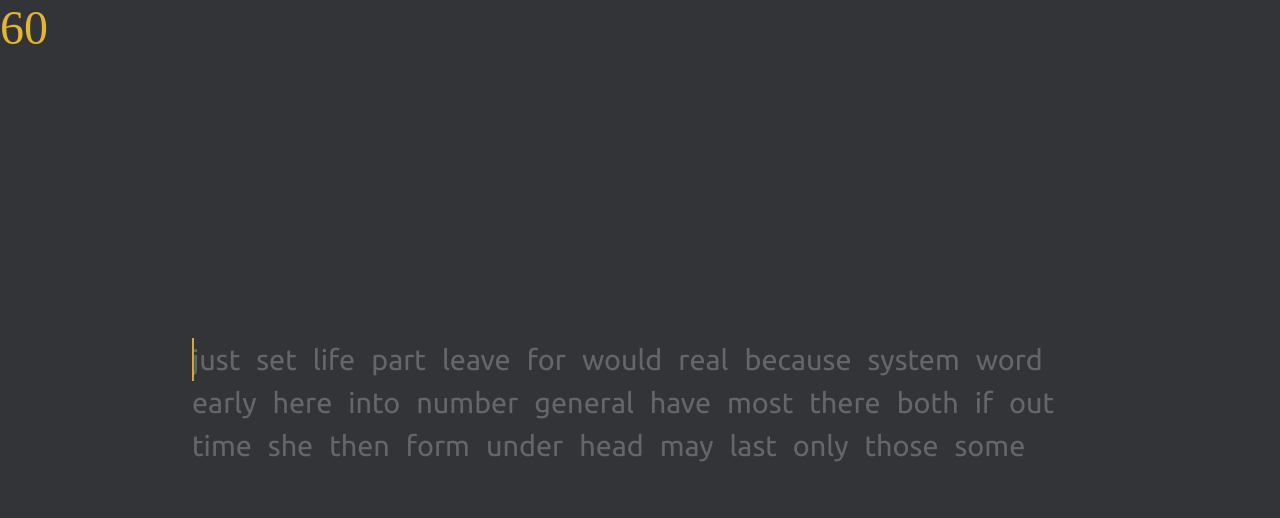
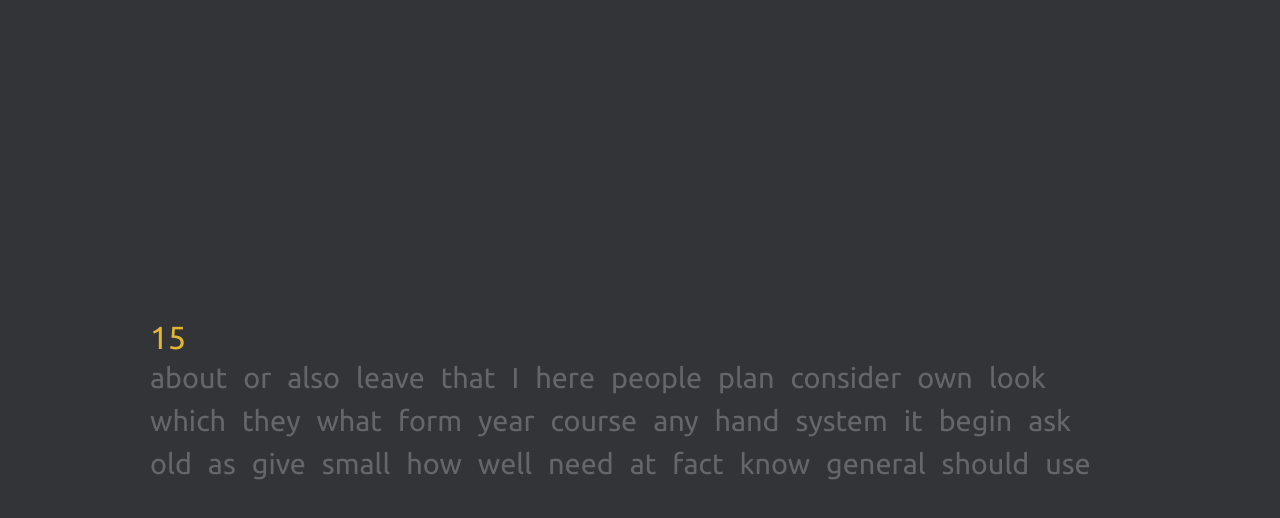
Before and after one commit to Achimenes-freeman/rs-clone, a React (Create React App) app: page / in a window 1280 px wide. Shown: the top 518 px of the page. Built offline with nearby package versions, Linux system fonts and the light colour scheme.

Commit message:
feat: complete test functional

```diff
--- a/package.json
+++ b/package.json
@@ -10,11 +10,12 @@
         "@types/node": "^16.18.10",
         "@types/react": "^18.0.26",
         "@types/react-dom": "^18.0.9",
-        "chart.js": "^4.2.0",
+        "chart.js": "^4.2.1",
         "classnames": "^2.3.2",
         "eslint-config-airbnb-typescript": "^17.0.0",
         "gh-pages": "^4.0.0",
         "react": "^18.2.0",
+        "react-chartjs-2": "^5.2.0",
         "react-dom": "^18.2.0",
         "react-router-dom": "^6.6.1",
         "react-scripts": "5.0.1",
--- a/src/App.tsx
+++ b/src/App.tsx
@@ -1,3 +1,14 @@
+import { useContext } from 'react';
 import { TestComponent } from './components/TestComponent/TestComponent';
+import { MainContext } from './context/MainContext/MainContext';
 
-export const App = () => <TestComponent />;
+export const App = () => {
+
+    const {isFinished} = useContext(MainContext)
+
+    return (
+        <div className='main'>
+            {isFinished ? 'done': <TestComponent/>}
+        </div>
+    )
+}
--- a/src/components/TestComponent/TestComponent.tsx
+++ b/src/components/TestComponent/TestComponent.tsx
@@ -4,51 +4,64 @@ import classNames from 'classnames';
 
 import styles from './style.module.scss';
 
-import { MainContext } from '../../context/MainContext';
+import { MainContext } from '../../context/MainContext/MainContext';
+import { TestContext } from '../../context/TestContext/TestContext';
 
 export const TestComponent = () => {
+
+    const {testContext, resetTestContext} = useContext(TestContext);
+    const {testContext:{allClicks, wrongClicks}} = useContext(TestContext);
     const {
         wordsList: wordsData,
         typedList,
-        timer,
         changeWordsList,
         changeTypedList,
         makeEmptyTypedList,
-        changeTimer,
+        changeFinished
     } = useContext(MainContext);
+
+    const [counting, setCounting] = useState(false);
+    const [timer, setTimer] = useState(+testContext.mode.split(' ')[1])
 
     const currentWordIndex = useRef(0);
     const currWord = useRef<Element>();
     const currentLetter = useRef<Element>();
+    const timerId = useRef<NodeJS.Timeout>();
 
-    const allClicks = useRef(0);
-    const wrongClicks = useRef(0);
-
-    const [counting, setCounting] = useState(false);
-    const timerId = useRef<NodeJS.Timeout>();
+    useEffect(()=> {
+        testContext.accuracy = Math.round((1 - (wrongClicks / allClicks)) * 100)
+    },[allClicks, testContext, wrongClicks])
 
     useEffect(() => {
         if (counting) {
+
             timerId.current = setInterval(() => {
-                changeTimer();
+                setTimer((prev) => prev - 1);
             }, 1000);
+
         } else {
             clearInterval(timerId.current);
         }
-    }, [counting, changeTimer]);
+    }, [counting]);
 
     useEffect(() => {
         if (timer <= 0) {
-            clearInterval(timerId.current);
+            setCounting(false)
+            const correctWords = typedList.filter((typedWord, index) => typedWord.join('') === wordsData[index].join('')).length;
+            testContext.wpm = correctWords * 60 / +testContext.mode.split(' ')[1];
+
+            changeFinished()
+        } else {
+            const correctWords = typedList.filter((typedWord, index) => typedWord.join('') === wordsData[index].join('')).length;
+            testContext.printsDynamics.push(Math.round(correctWords / ((15 - timer) / 60)))
         }
+
     }, [timer]);
 
+
     useEffect(() => {
-        currWord.current = document.getElementsByClassName(`${styles.word}`)[
-            currentWordIndex.current
-        ];
         if (!currentLetter.current) {
-            currWord.current.classList.add(`${styles.wordCaret}`);
+            currWord.current?.classList.add(`${styles.wordCaret}`);
         }
         currentLetter.current =
             currWord.current?.children[
@@ -71,23 +84,27 @@ export const TestComponent = () => {
         } else {
             currWord.current?.classList.add(`${styles.wordCaret}`);
         }
-    });
+    },[typedList]);
+
+    useEffect(()=> {
+        currWord.current = document.getElementsByClassName(`${styles.word}`)[0];
+    }, [wordsData])
 
     useEffect(() => {
         document.onkeydown = (e) => {
             switch (true) {
                 case e.key === 'Tab':
                     e.preventDefault();
+                    resetTestContext()
                     changeWordsList([...wordsData]);
                     makeEmptyTypedList();
                     currentWordIndex.current = 0;
                     setCounting(false);
-                    changeTimer(0);
+                    setTimer(+testContext.mode.split(' ')[1])
                     break;
 
                 case e.key === 'Backspace':
                     if (typedList[currentWordIndex.current].length) {
-                        allClicks.current -= 1;
                         typedList[currentWordIndex.current].pop();
                     }
                     changeTypedList([...typedList]);
@@ -107,6 +124,7 @@ export const TestComponent = () => {
                         }
 
                         currentWordIndex.current += 1;
+                        currWord.current = currWord.current?.nextElementSibling || currWord.current
                         typedList.push([]);
                         changeTypedList([...typedList]);
                         currentLetter.current?.classList.remove(
@@ -118,15 +136,16 @@ export const TestComponent = () => {
                     break;
 
                 case e.key.length === 1:
-                    typedList[currentWordIndex.current].push(e.key);
-                    allClicks.current += 1;
+                    typedList[currentWordIndex.current].push(e.key)
+                    testContext.allClicks += 1;
+
                     if (
                         typedList[currentWordIndex.current].at(-1) !==
                         wordsData[currentWordIndex.current].at(
                             typedList[currentWordIndex.current].length - 1
                         )
                     ) {
-                        wrongClicks.current += 1;
+                        testContext.wrongClicks += 1;
                     }
 
                     changeTypedList([...typedList]);
@@ -142,19 +161,11 @@ export const TestComponent = () => {
                     break;
             }
         };
-    }, [
-        wordsData,
-        typedList,
-        changeWordsList,
-        makeEmptyTypedList,
-        changeTypedList,
-        changeTimer,
-        counting,
-    ]);
+    }, [wordsData, changeWordsList, makeEmptyTypedList, changeTypedList, counting, resetTestContext, testContext, typedList]);
 
     return (
         <div className={styles.TestComponent}>
-            <div className={`${styles.timer}`}>{timer}</div>
+            <span className={`${styles.timer}`}>{timer}</span>
             <div className={styles.testView}>
                 {wordsData.map((word, wordIndex) => {
                     const isWrongWord: boolean = true || false;
--- a/src/components/TestComponent/style.module.scss
+++ b/src/components/TestComponent/style.module.scss
@@ -3,7 +3,11 @@
 .TestComponent {
     position: relative;
     height: 100%;
-    min-height: 100vh;
+
+    display: flex;
+    justify-content: center;
+    align-items: flex-start;
+    flex-direction: column;
 }
 
 .word {
@@ -11,7 +15,6 @@
     margin-right: 1rem;
 
     font-size: 1.8rem;
-    font-family: $ubuntu;
     line-height: 1.5;
 
     &:last-child {
@@ -37,13 +40,8 @@
 }
 
 .testView {
-    position: absolute;
-    top: 50%;
-    left: 50%;
-
-    transform: translate(-50%, -50%);
     height: 125px;
-    width: 70%;
+    width: 100%;
 
     overflow: hidden;
 }
@@ -94,7 +92,7 @@
 }
 
 .timer {
-    font-size: 3rem;
+    font-size: 2rem;
     color: $main-yellow-text;
 }
 
--- a/src/context/MainContext.tsx
+++ b/src/context/MainContext/MainContext.tsx
@@ -1,22 +1,22 @@
 import React, {
     createContext,
     useCallback,
-    // useEffect,
+    useEffect,
     useMemo,
     useState,
 } from 'react';
 import { IMainContext, TWordsData } from './types';
-import wordsData from '../developData/words.json';
-import { shuffler } from '../helpers/helpers';
+import wordsData from '../../developData/words.json';
+import { shuffler } from '../../helpers/helpers';
 
 export const MainContext = createContext<IMainContext>({
     wordsList: [],
     typedList: [],
-    timer: 60,
+    isFinished: false,
     changeWordsList: () => {},
     changeTypedList: () => {},
     makeEmptyTypedList: () => {},
-    changeTimer: () => {},
+    changeFinished: ()=> {}
 });
 
 export const MainContextProvider = ({
@@ -24,15 +24,13 @@ export const MainContextProvider = ({
 }: {
     children: React.ReactElement;
 }) => {
-    const [wordsList, setWordsList] = useState<TWordsData>(
-        shuffler(wordsData.map((word) => word.split('')))
-    );
+    const [wordsList, setWordsList] = useState<TWordsData>([[]]);
     const [typedList, setTypedList] = useState<TWordsData>([[]]);
-    const [timer, setTimer] = useState(60);
+    const [isFinished, setIsFinished] = useState(false)
 
-    // useEffect(() => {
-    //     setWordsList(shuffler(wordsData.map((word) => word.split(''))));
-    // }, []);
+    useEffect(() => {
+        setWordsList(shuffler(wordsData.map((word) => word.split(''))));
+    }, []);
 
     const changeWordsList = useCallback((oldWordsList: TWordsData) => {
         setWordsList([...shuffler(oldWordsList)]);
@@ -46,28 +44,28 @@ export const MainContextProvider = ({
         setTypedList([[]]);
     }, []);
 
-    const changeTimer = useCallback((number?: number) => {
-        setTimer((prev) => (number === undefined ? prev - 1 : number));
-    }, []);
+    const changeFinished = useCallback(()=>{
+        setIsFinished(prev => !prev)
+    },[])
 
     const context: IMainContext = useMemo(
         () => ({
             wordsList,
             typedList,
-            timer,
+            isFinished,
             changeWordsList,
             changeTypedList,
             makeEmptyTypedList,
-            changeTimer,
+            changeFinished,
         }),
         [
             wordsList,
             typedList,
-            timer,
+            isFinished,
             changeWordsList,
             changeTypedList,
             makeEmptyTypedList,
-            changeTimer,
+            changeFinished
         ]
     );
 
--- a/src/context/types.ts
+++ b/src/context/MainContext/types.ts
@@ -4,9 +4,9 @@ export type TWordsData = Array<TWord>;
 export interface IMainContext {
     wordsList: TWordsData;
     typedList: TWordsData;
-    timer: number;
+    isFinished: boolean;
     changeWordsList: (oldWordsList: TWordsData) => void;
     changeTypedList: (newTypedList: TWordsData) => void;
     makeEmptyTypedList: () => void;
-    changeTimer: (number?: number) => void;
+    changeFinished: ()=> void
 }
--- /dev/null
+++ b/src/context/TestContext/TestContext.tsx
@@ -0,0 +1,44 @@
+import { createContext, useCallback, useMemo, useRef } from "react";
+import { ITestContext, ITestContextData } from "./types";
+
+export const TestContext = createContext<ITestContext>({
+    testContext: {
+        allClicks:0,
+        wrongClicks:0,
+        mode: 'seconds 60',
+        printsDynamics: [],
+        accuracy:0,
+        wpm: 0,
+        chars:[0,0,0,0]
+    },
+    resetTestContext: ()=>{},
+})
+
+export const TestContextProvider = ({children}:{children:React.ReactElement}) => {
+
+    const context = useRef<ITestContextData>({
+        allClicks:0,
+        wrongClicks:0,
+        mode: 'seconds 15',
+        printsDynamics: [],
+        accuracy: 0,
+        wpm: 0,
+        chars: [0,0,0,0]
+    })
+
+    const resetTestContext = useCallback(() => {
+            context.current.allClicks = 0;
+            context.current.wrongClicks = 0;
+            context.current.mode = 'seconds 15';
+            context.current.printsDynamics = [];
+            context.current.accuracy = 0;
+            context.current.wpm = 0;
+    },[])
+
+    const newContext = useMemo(()=>({
+        testContext: context.current,
+        resetTestContext,
+    }),[resetTestContext])
+
+    return (<TestContext.Provider value={newContext}>{children}</TestContext.Provider>)
+}
--- /dev/null
+++ b/src/context/TestContext/types.ts
@@ -0,0 +1,14 @@
+export interface ITestContextData {
+    allClicks:number;
+    wrongClicks:number;
+    mode: string ,
+    printsDynamics: Array<number>,
+    accuracy:number,
+    wpm: number,
+    chars: Array<number>
+}
+
+export interface ITestContext {
+    testContext: ITestContextData,
+    resetTestContext: ()=>void
+};
--- a/src/helpers/helpers.ts
+++ b/src/helpers/helpers.ts
@@ -1,4 +1,4 @@
-import { TWordsData } from "../context/types";
+import { TWordsData } from "../context/MainContext/types";
 
 export const shuffler = (arr: TWordsData) => {
     let parity = 1;
--- a/src/index.scss
+++ b/src/index.scss
@@ -11,4 +11,18 @@
 body {
     background-color: $main-gray-bg;
     color: $disabled-text;
+    font-family: $ubuntu;
+
 }
+
+#root{
+    padding: 0 150px;
+    height: 100vh;
+}
+
+.main{
+    display: flex;
+    justify-content: center;
+    align-items: center;
+    height: 100%;
+}
--- a/src/index.tsx
+++ b/src/index.tsx
@@ -1,16 +1,18 @@
-import { StrictMode } from 'react';
 import ReactDOM from 'react-dom/client';
 import { App } from './App';
-import { MainContextProvider } from './context/MainContext';
+import { MainContextProvider } from './context/MainContext/MainContext';
+import { TestContextProvider } from './context/TestContext/TestContext';
 import './index.scss';
 
 const root = ReactDOM.createRoot(
     document.getElementById('root') as HTMLElement
 );
 root.render(
-    <StrictMode>
+
         <MainContextProvider>
-            <App />
+            <TestContextProvider>
+                <App />
+            </TestContextProvider>
         </MainContextProvider>
-    </StrictMode>
+
 );
```
Also changed, not shown: .eslintrc.json, 1 other file (tests, documents, lock files or other folders).
